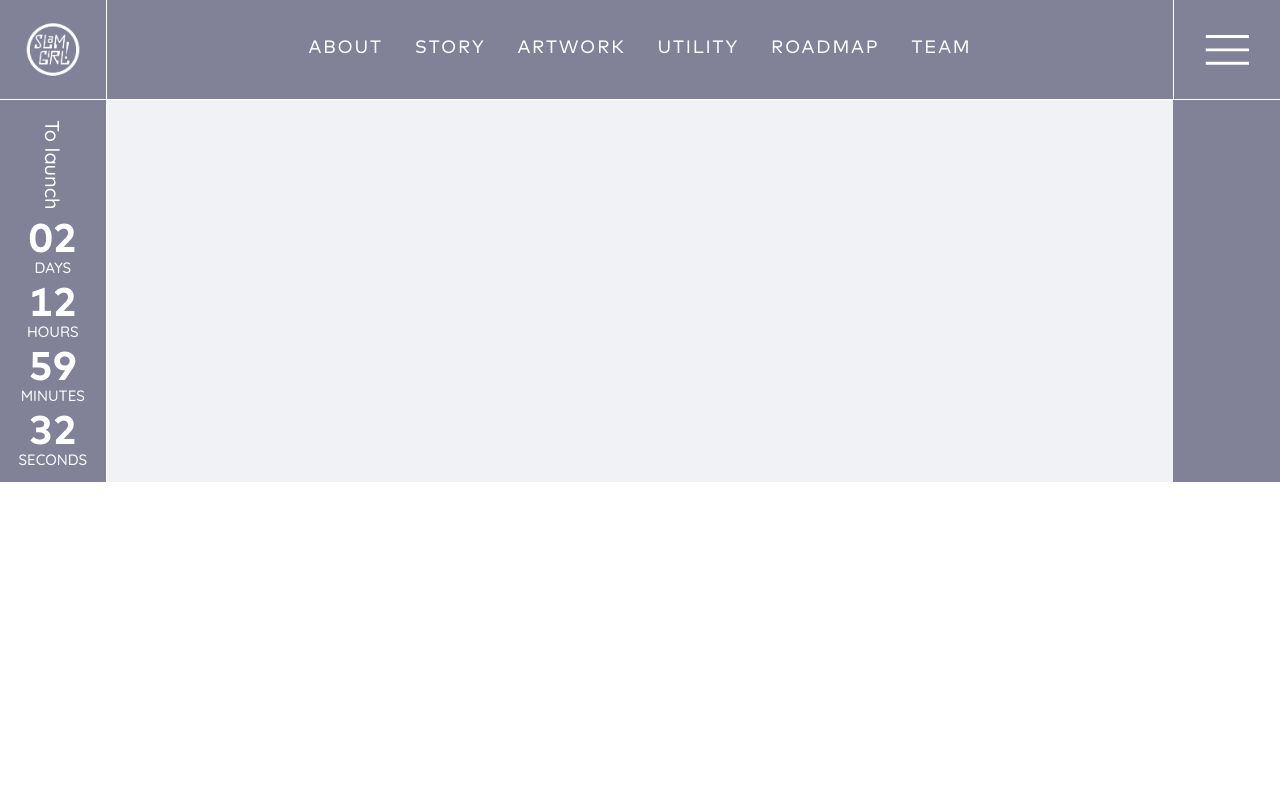
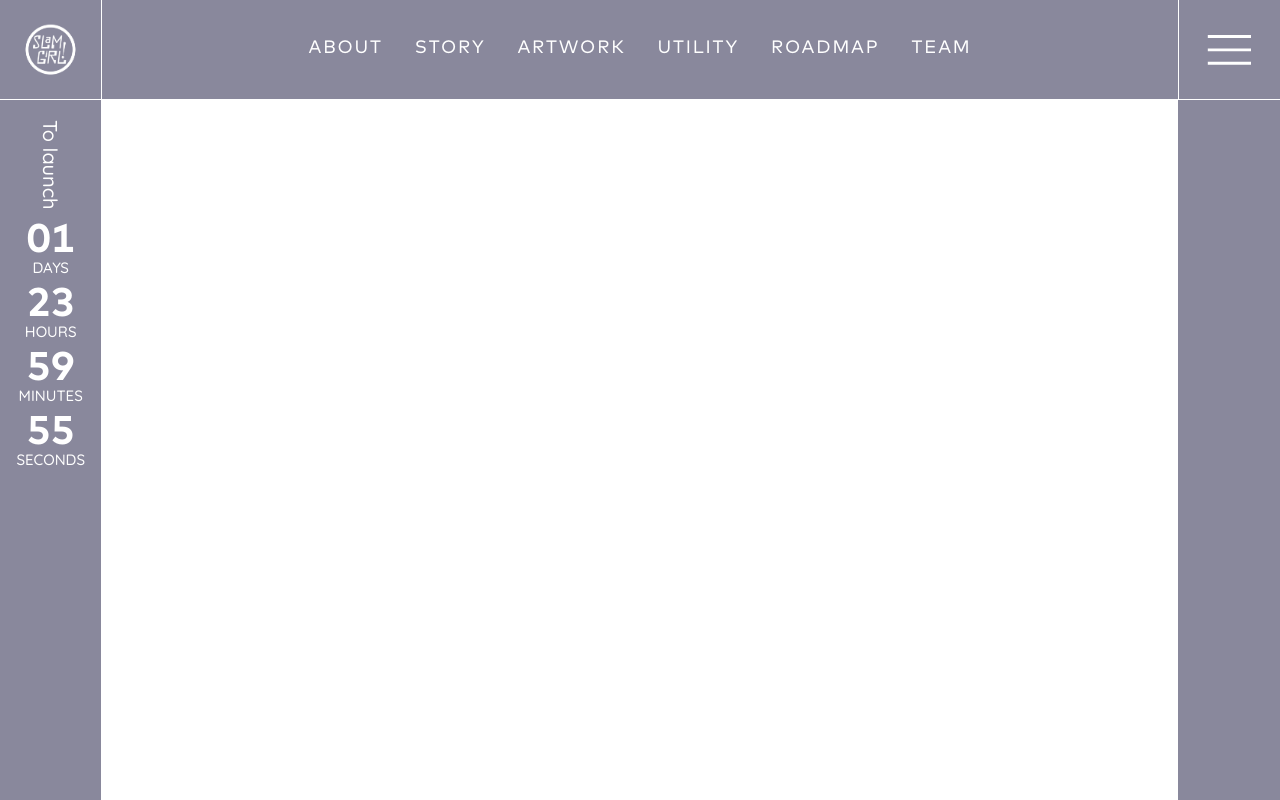
Before and after one commit to huytuchim789/slam-girl, a React (Create React App) app: page / in a window 1280 px wide. Built offline with nearby package versions, Linux system fonts and the light colour scheme.

Commit message:
fix sticky

```diff
--- a/package.json
+++ b/package.json
@@ -8,6 +8,7 @@
     "@testing-library/user-event": "^12.1.10",
     "antd": "^4.14.1",
     "axios": "^0.21.4",
+    "dayjs": "^1.10.7",
     "formik": "^2.2.6",
     "history": "4.10.1",
     "i18next": "^20.1.0",
--- a/src/components/LeftSideBar/index.js
+++ b/src/components/LeftSideBar/index.js
@@ -1,25 +1,47 @@
-import React from 'react'
+import React, { useEffect, useState } from 'react'
+import { addDays } from 'utils/addDay'
+import { getRemainingTime } from 'utils/countdownTimer'
+const defaultRemainingTime = {
+  seconds: '00',
+  minutes: '00',
+  hours: '00',
+  days: '00',
+}
+export default function LeftSideBar() {
+  const [remainingTime, setRemainingTime] = useState(defaultRemainingTime)
+  useEffect(() => {
+    const countdown = addDays(new Date(), 2)
+    console.log(countdown)
+    const intervalId = setInterval(() => {
+      updateRemainingTime(countdown)
+    }, 1000)
 
-export default function LeftSideBar() {
+    return () => {
+      clearInterval(intervalId)
+    }
+  }, [])
+  function updateRemainingTime(countdown) {
+    setRemainingTime(getRemainingTime(countdown))
+  }
   return (
     <section className="left_sidebar">
       <div className="logo_container"></div>
       <span className="left_sidebar__header">To launch</span>
       <div className="datetime_countdown">
         <div className="datetime_item">
-          <span className="datetime_value">02</span>
+          <span className="datetime_value">{remainingTime.days}</span>
           <span className="datetime_label">Days</span>
         </div>
         <div className="datetime_item">
-          <span className="datetime_value">12</span>
+          <span className="datetime_value">{remainingTime.hours}</span>
           <span className="datetime_label">Hours</span>
         </div>
         <div className="datetime_item">
-          <span className="datetime_value">59</span>
+          <span className="datetime_value">{remainingTime.minutes}</span>
           <span className="datetime_label">Minutes</span>
         </div>
         <div className="datetime_item">
-          <span className="datetime_value">32</span>
+          <span className="datetime_value">{remainingTime.seconds}</span>
           <span className="datetime_label">Seconds</span>
         </div>
       </div>
--- a/src/pages/layout/index.jsx
+++ b/src/pages/layout/index.jsx
@@ -33,7 +33,7 @@ function LayoutCommon() {
     <ThemeContext.Provider value={{ theme, setTheme }}>
       <Layout className="layout">
         <LeftSideBar />
-        <Layout>
+        <Layout className="layout-content">
           <NavBar />
           <Content>
             <Switch>
--- a/src/sass/_app.scss
+++ b/src/sass/_app.scss
@@ -3,22 +3,22 @@
 @import 'common';
 @import 'header';
 @import 'layout';
-@import 'modal';
+// @import 'modal';
 @import 'footer';
 @import 'fonts';
 @import 'navbar';
 @import 'left_sidebar';
 @import 'right_sidebar';
 //Pages
-@import 'home-page';
-@import 'why-nftify';
-@import 'nftify-overview';
-@import 'roadmap';
-@import 'backed-by';
-@import 'built-on';
-@import 'token-information';
-@import 'latest-news';
-@import 'coming-soon';
+// @import 'home-page';
+// @import 'why-nftify';
+// @import 'nftify-overview';
+// @import 'roadmap';
+// @import 'backed-by';
+// @import 'built-on';
+// @import 'token-information';
+// @import 'latest-news';
+// @import 'coming-soon';
 @import 'slam_home';
 
 //slam
--- a/src/sass/_layout.scss
+++ b/src/sass/_layout.scss
@@ -1,4 +1,9 @@
 .layout {
-  display: grid;
-  grid-template-columns: 1fr 10fr 1fr;
+  // display: grid;
+  // grid-template-columns: 1fr 10fr 1fr;
 }
+.ant-layout-content {
+  position: absolute;
+  width: 100%;
+  z-index: -1;
+}
--- a/src/sass/_left_sidebar.scss
+++ b/src/sass/_left_sidebar.scss
@@ -1,5 +1,5 @@
 .left_sidebar {
-  position: sticky;
+  position: fixed;
   left: 0;
   top: 0;
   background: rgba(21, 18, 58, 0.5);
@@ -8,13 +8,16 @@
   flex-direction: column;
   text-align: center;
   border-right: 1px solid #ffffff;
+  height: 100vh;
+  width: 8%;
+  align-self: flex-start;
   .logo_container {
     background: url('./../resources/images/Logo_slam.png');
     background-repeat: no-repeat;
     background-size: cover;
     background-position: center;
     border-bottom: 1px solid #ffffff;
-    height: $nav_height;
+    min-height: $nav_height;
     margin-bottom: 20px;
   }
   &__header {
--- a/src/sass/_navbar.scss
+++ b/src/sass/_navbar.scss
@@ -1,13 +1,13 @@
 .navbar {
   font-family: 'Mark Pro';
   background: rgba(21, 18, 58, 0.5);
-  position: sticky;
-  width: 100%;
+  position: fixed;
+  width: 84%;
   top: 0;
   height: $nav_height;
   background-blend-mode: multiply;
   border-bottom: 1px solid #ffffff;
-
+  left: 8%;
   .navigation {
     display: flex;
     justify-content: center;
--- a/src/sass/_right_sidebar.scss
+++ b/src/sass/_right_sidebar.scss
@@ -1,8 +1,11 @@
 .right_sidebar {
   background: rgba(21, 18, 58, 0.5);
-  position: sticky;
+  position: fixed;
   right: 0;
   top: 0;
+  height: 100vh;
+  align-self: flex-start;
+  width: 8%;
   .menu_icon_container {
     display: flex;
     justify-content: center;
--- /dev/null
+++ b/src/utils/addDay.js
@@ -0,0 +1,5 @@
+export function addDays(date, days) {
+  var result = new Date(date)
+  result.setDate(result.getDate() + days)
+  return result
+}
--- /dev/null
+++ b/src/utils/countdownTimer.js
@@ -0,0 +1,33 @@
+import dayjs from 'dayjs'
+export function getRemainingTime(timestamps) {
+  const timestampDayjs = dayjs(timestamps)
+  const nowDayjs = dayjs()
+  return {
+    seconds: getRemainingSeconds(nowDayjs, timestampDayjs),
+    minutes: getRemainingMinutes(nowDayjs, timestampDayjs),
+    hours: getRemainingHours(nowDayjs, timestampDayjs),
+    days: getRemainingDays(nowDayjs, timestampDayjs),
+  }
+}
+function getRemainingSeconds(nowDayjs, timestampDayjs) {
+  const seconds = timestampDayjs.diff(nowDayjs, 'seconds') % 60
+  return padWithZero(seconds, 2)
+}
+function getRemainingMinutes(nowDayjs, timestampDayjs) {
+  const minutes = timestampDayjs.diff(nowDayjs, 'minutes') % 60
+  return padWithZero(minutes, 2)
+}
+function getRemainingHours(nowDayjs, timestampDayjs) {
+  const hours = timestampDayjs.diff(nowDayjs, 'hours') % 24
+  return padWithZero(hours, 2)
+}
+function getRemainingDays(nowDayjs, timestampDayjs) {
+  const days = timestampDayjs.diff(nowDayjs, 'days')
+  return padWithZero(days, 2)
+}
+
+function padWithZero(number, minLength) {
+  const numberString = number.toString()
+  if (numberString.length >= minLength) return numberString
+  return '0'.repeat(minLength - numberString.length) + numberString
+}
```
Also changed, not shown: 2 other files (tests, documents, lock files or other folders).
